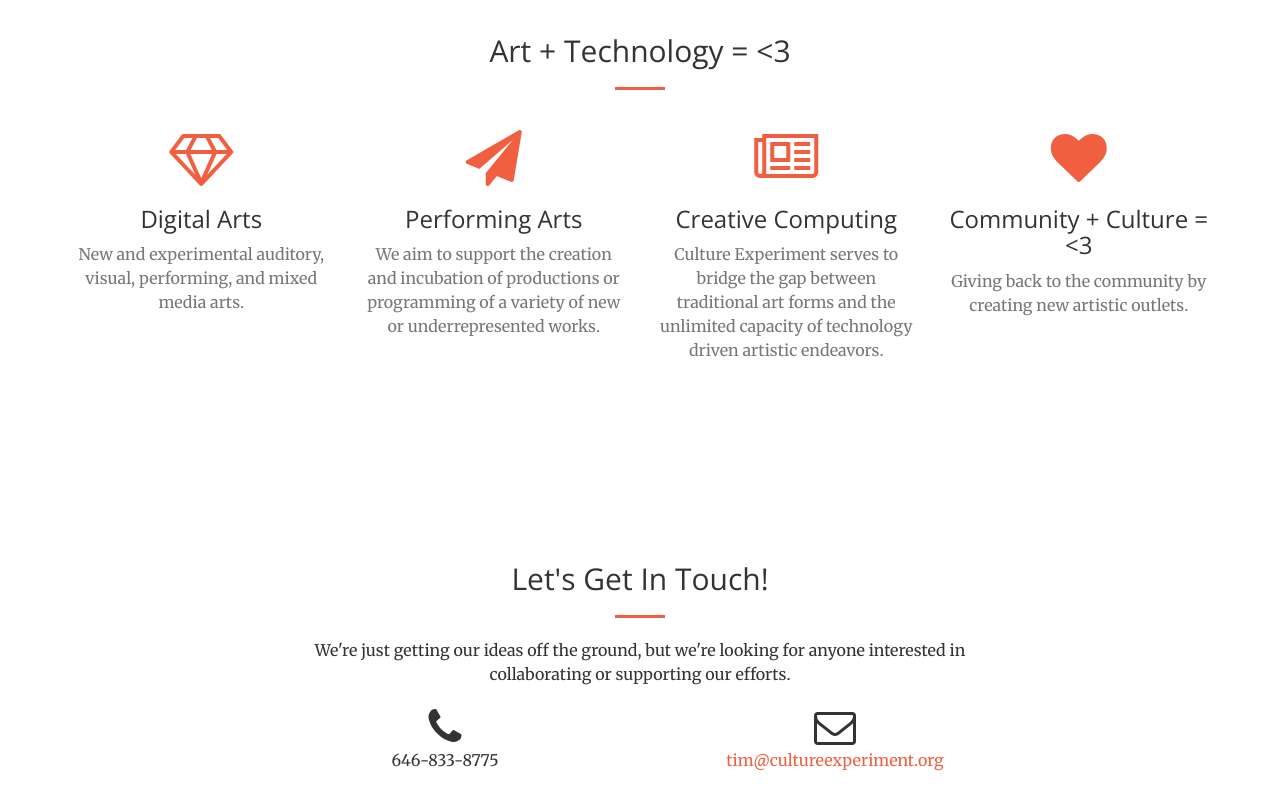
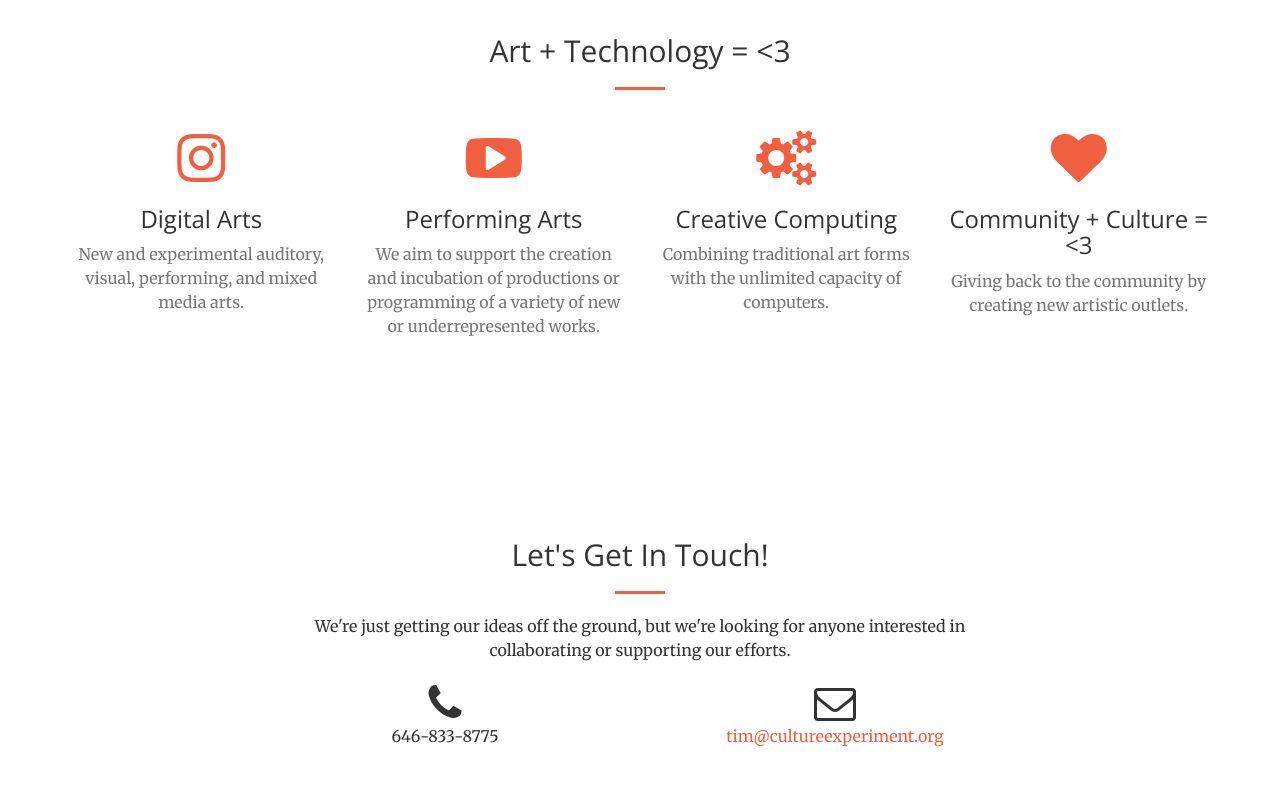
Before and after one commit to cultureexperiment/cultureexperiment.github.io, a website: page index.html in a window 1280 px wide. Shown: the part 1260-2070 px from the top of the page. Drawn offline with nearby package versions, Linux system fonts and the light colour scheme.

Commit message:
New Icons

```diff
--- a/index.html
+++ b/index.html
@@ -102,23 +102,23 @@
             <div class="row">
                 <div class="col-lg-3 col-md-6 text-center">
                     <div class="service-box">
-                        <i class="fa fa-4x fa-diamond text-primary sr-icons"></i>
+                        <i class="fa fa-4x fa-instagram text-primary sr-icons"></i>
                         <h3>Digital Arts</h3>
                         <p class="text-muted">New and experimental auditory, visual, performing, and mixed media arts.</p>
                     </div>
                 </div>
                 <div class="col-lg-3 col-md-6 text-center">
                     <div class="service-box">
-                        <i class="fa fa-4x fa-paper-plane text-primary sr-icons"></i>
+                        <i class="fa fa-4x fa-youtube-play text-primary sr-icons"></i>
                         <h3>Performing Arts</h3>
                         <p class="text-muted"> We aim to support the creation and incubation of productions or programming of a variety of new or underrepresented works.</p>
                     </div>
                 </div>
                 <div class="col-lg-3 col-md-6 text-center">
                     <div class="service-box">
-                        <i class="fa fa-4x fa-newspaper-o text-primary sr-icons"></i>
+                        <i class="fa fa-4x fa-cogs text-primary sr-icons"></i>
                         <h3>Creative Computing</h3>
-                        <p class="text-muted">Culture Experiment serves to bridge the gap between traditional art forms and the unlimited capacity of technology driven artistic endeavors.</p>
+                        <p class="text-muted">Combining traditional art forms with the unlimited capacity of computers.</p>
                     </div>
                 </div>
                 <div class="col-lg-3 col-md-6 text-center">
```
